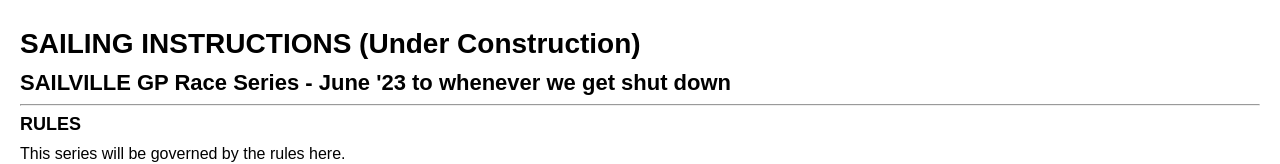
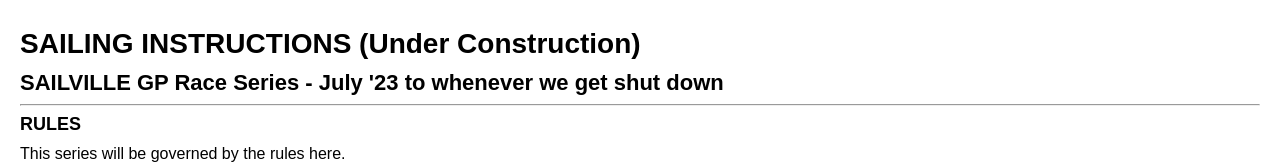
Before and after one commit to Djalmo/sailvillegp, a plain HTML site: page race_rules.html in a window 1280 px wide. Shown: the part 278-442 px from the top of the page. Drawn offline with Linux system fonts and the light colour scheme.

Commit message:
Update race_rules.html

```diff
--- a/race_rules.html
+++ b/race_rules.html
@@ -12,7 +12,7 @@
         </a>
     </header>
     <h1>SAILING INSTRUCTIONS (Under Construction)</h1>
-    <h2>SAILVILLE GP Race Series - June '23 to whenever we get shut down</h2>
+    <h2>SAILVILLE GP Race Series - July '23 to whenever we get shut down</h2>
 
     <hr>
   <section id="rules">
```
